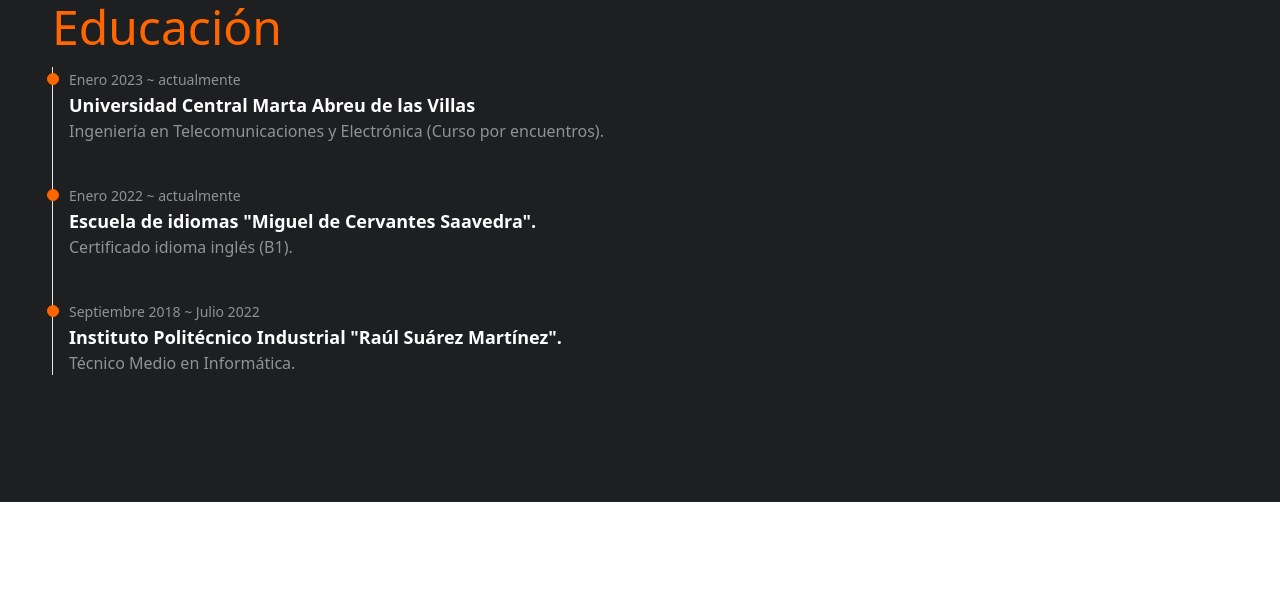
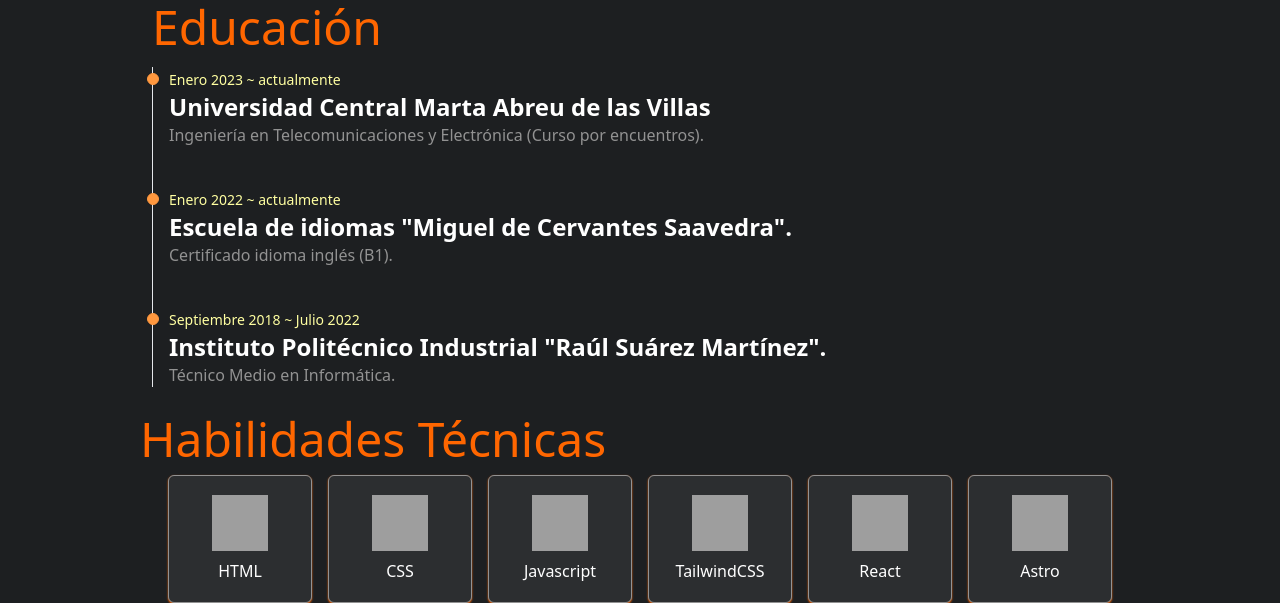
Before and after one commit to jaasidev/portfolio, an Astro site: page / in a window 1280 px wide. Shown: the part 298-901 px from the top of the page. Before the commit the page ends 800 px from the top, so only its background shows below. Built offline with nearby package versions, Linux system fonts and the light colour scheme; Astro itself is replaced by a stand-in of ours; grey boxes are pictures that could not be loaded.

Commit message:
añadiendo la seccion de stack y los items correspondientes

```diff
--- /dev/null
+++ b/src/components/Carditem.astro
@@ -0,0 +1,17 @@
+---
+const { imagen, titulo, descripcion } = Astro.props
+---
+
+<a href="#" class="card">
+  <figure>
+    <img src={imagen} />
+  </figure>
+  <div class="card-body">
+    <h3 class="card-title">
+      {titulo}
+    </h3>
+    <p>
+      {descripcion}
+    </p>
+  </div>
+</a>
--- a/src/components/Educacion.astro
+++ b/src/components/Educacion.astro
@@ -4,13 +4,13 @@
     <ol class="relative border-s border-gray-200 dark:border-gray-700">
       <li class="mb-10 ms-4">
         <div
-          class="absolute w-3 h-3 bg-[--primary-100] rounded-full mt-1.5 -start-1.5 border border-[--primary-100] dark:border-gray-900 dark:bg-gray-700"
+          class="absolute size-3 bg-[--primary-200] rounded-full mt-1.5 -start-1.5 border border-[--primary-200] dark:border-gray-900 dark:bg-gray-700"
         >
         </div>
-        <time class="mb-1 text-sm font-normal leading-none text-[--accent-200]"
+        <time class="mb-1 text-sm font-normal leading-none text-[--primary-300]"
           >Enero 2023 ~ actualmente</time
         >
-        <h3 class="text-lg font-semibold text-[--text-100]">
+        <h3 class="text-lg lg:text-2xl font-semibold text-[--text-100]">
           Universidad Central Marta Abreu de las Villas
         </h3>
         <p class="mb-4 text-base font-normal text-[--accent-200]">
@@ -19,13 +19,13 @@
       </li>
       <li class="mb-10 ms-4">
         <div
-          class="absolute w-3 h-3 bg-[--primary-100] rounded-full mt-1.5 -start-1.5 border border-[--primary-100] dark:border-gray-900 dark:bg-gray-700"
+          class="absolute size-3 bg-[--primary-200] rounded-full mt-1.5 -start-1.5 border border-[--primary-200] dark:border-gray-900 dark:bg-gray-700"
         >
         </div>
-        <time class="mb-1 text-sm font-normal leading-none text-[--accent-200]"
+        <time class="mb-1 text-sm font-normal leading-none text-[--primary-300]"
           >Enero 2022 ~ actualmente</time
         >
-        <h3 class="text-lg font-semibold text-[--text-100]">
+        <h3 class="text-lg lg:text-2xl font-semibold text-[--text-100]">
           Escuela de idiomas "Miguel de Cervantes Saavedra".
         </h3>
         <p class="mb-4 text-base font-normal text-[--accent-200]">
@@ -34,13 +34,13 @@
       </li>
       <li class="ms-4">
         <div
-          class="absolute w-3 h-3 bg-[--primary-100] rounded-full mt-1.5 -start-1.5 border border-[--primary-100] dark:border-gray-900 dark:bg-gray-700"
+          class="absolute size-3 bg-[--primary-200] rounded-full mt-1.5 -start-1.5 border border-[--primary-200] dark:border-gray-900 dark:bg-gray-700"
         >
         </div>
-        <time class="mb-1 text-sm font-normal leading-none text-[--accent-200]"
+        <time class="mb-1 text-sm font-normal leading-none text-[--primary-300]"
           >Septiembre 2018 ~ Julio 2022</time
         >
-        <h3 class="text-lg font-semibold text-[--text-100]">
+        <h3 class="text-lg lg:text-2xl font-semibold text-[--text-100]">
           Instituto Politécnico Industrial "Raúl Suárez Martínez".
         </h3>
         <p class="mb-4 text-base font-normal text-[--accent-200]">
--- /dev/null
+++ b/src/components/StackItem.astro
@@ -0,0 +1,14 @@
+---
+const { titulo, imagen } = Astro.props
+---
+
+<article
+  class="flex flex-col items-center justify-center py-5 px-9 bg-[--bg-200] border border-[--accent-200] shadow-sm shadow-[--primary-100] rounded-md w-36 h-32 gap-2"
+>
+  <div>
+    <img src={imagen} class="size-14" />
+  </div>
+  <span class="text-[--text-100] font-medium text-center">
+    {titulo}
+  </span>
+</article>
--- /dev/null
+++ b/src/components/StackSection.astro
@@ -0,0 +1,15 @@
+---
+import StackItem from './StackItem.astro'
+---
+
+<section>
+  <h2 class="text-[--primary-100] text-5xl mb-3">Habilidades Técnicas</h2>
+  <div class="flex items-center justify-center gap-4">
+    <StackItem titulo="HTML" imagen="/src/assets/html5.svg" />
+    <StackItem titulo="CSS" imagen="/src/assets/css.svg" />
+    <StackItem titulo="Javascript" imagen="/src/assets/javascript.svg" />
+    <StackItem titulo="TailwindCSS" imagen="/src/assets/tailwindcss.svg" />
+    <StackItem titulo="React" imagen="/src/assets/react.svg" />
+    <StackItem titulo="Astro" imagen="/src/assets/astro.svg" />
+  </div>
+</section>
--- a/src/pages/index.astro
+++ b/src/pages/index.astro
@@ -1,13 +1,15 @@
 ---
-import Layout from '../layouts/Layout.astro';
-import Title from '../components/Title.astro';
-import Educacion from '../components/Educacion.astro';
+import Layout from '../layouts/Layout.astro'
+import Title from '../components/Title.astro'
+import Educacion from '../components/Educacion.astro'
+import StackSection from '../components/StackSection.astro'
 ---
 
-<Layout title="Jaasiel Beltrán|Website">
-  <main class="max-w-[1200px] mt-6 w-full">
+<Layout title="Jaasiel Beltrán | Website">
+  <main class="max-w-[1000px] mt-6 w-full">
     <Title />
     <Educacion />
+    <StackSection />
   </main>
 </Layout>
 
```
Also changed, not shown: src/assets/astro.svg (added), src/assets/css.svg (added), src/assets/html5.svg (added), src/assets/javascript.svg (added), src/assets/react.svg (added), src/assets/tailwindcss.svg (added).
